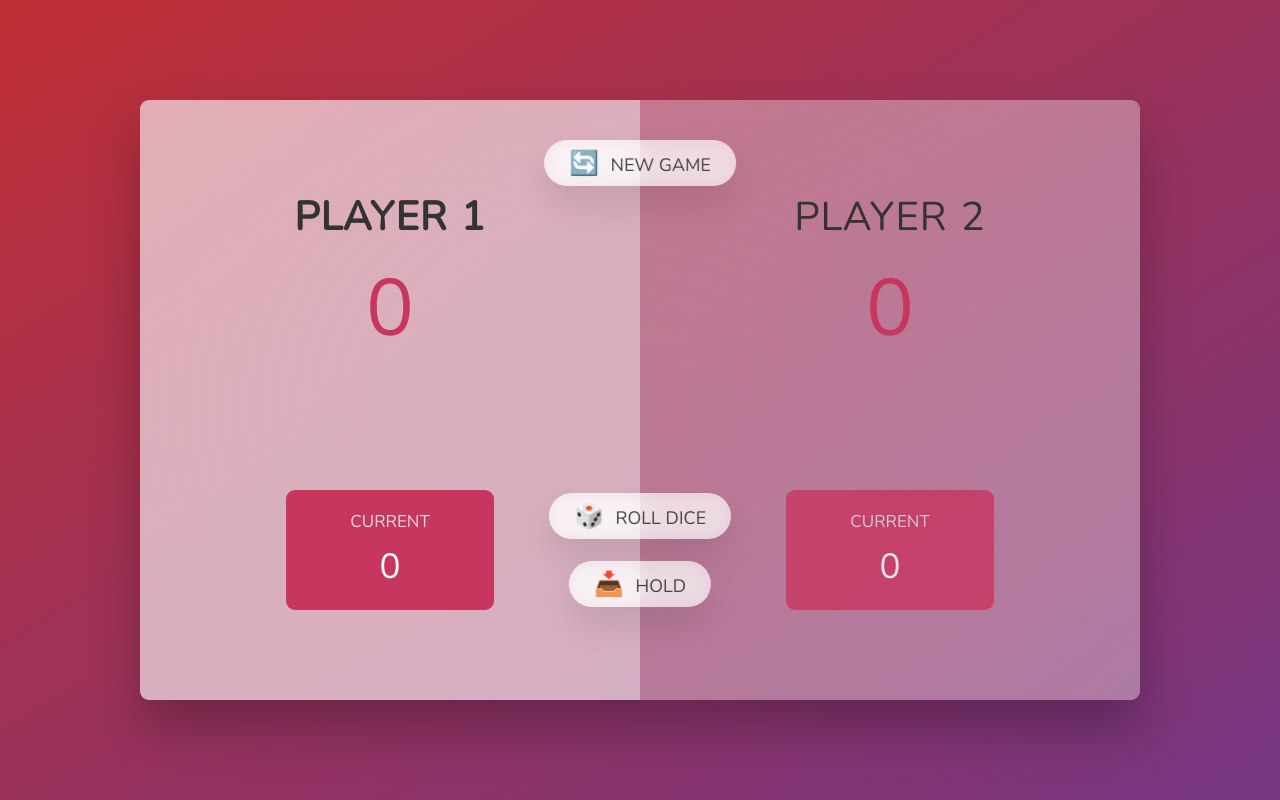
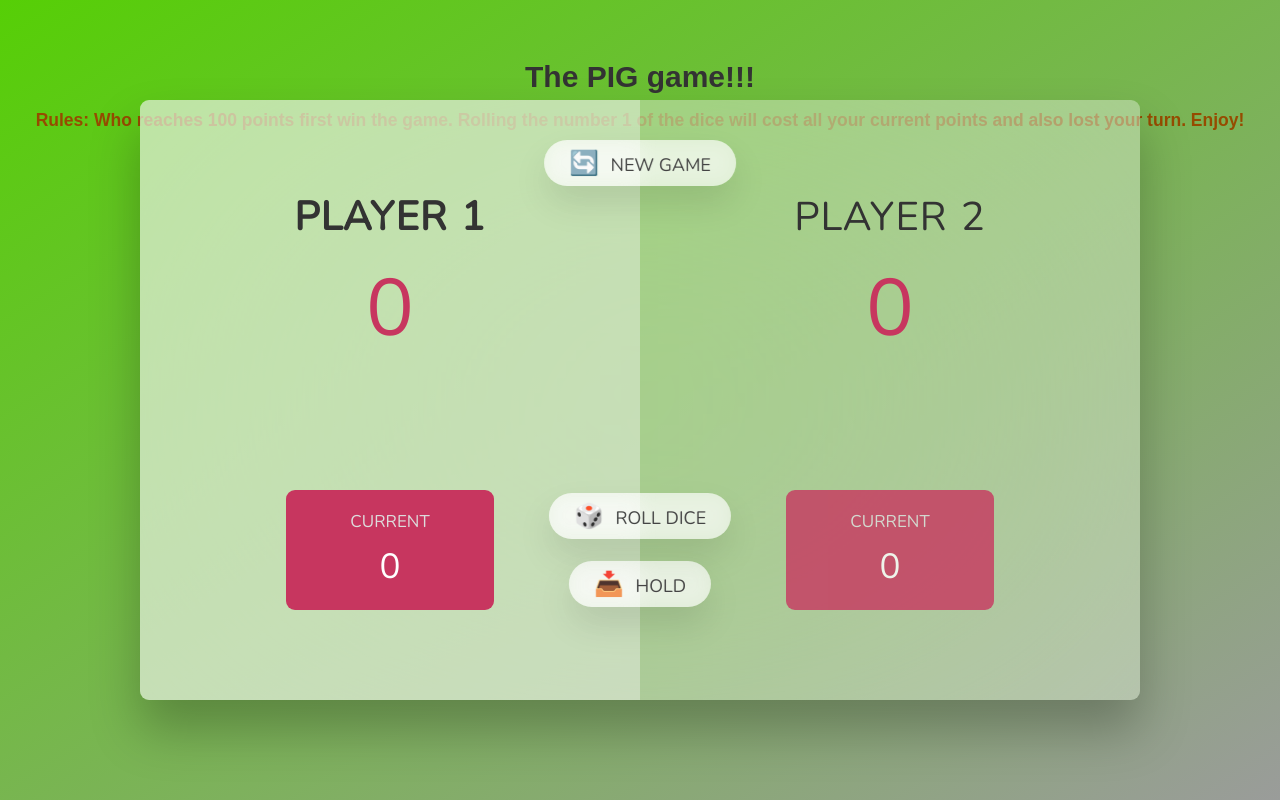
Before and after one commit to AndrewDev1720/CSDS221_PigGame, a plain HTML site: page index.html in a window 1280 px wide. Drawn offline with nearby package versions, Linux system fonts and the light colour scheme.

Commit message:
Second commit

```diff
--- a/index.html
+++ b/index.html
@@ -5,9 +5,11 @@
     <meta name="viewport" content="width=device-width, initial-scale=1.0" />
     <meta http-equiv="X-UA-Compatible" content="ie=edge" />
     <link rel="stylesheet" href="style.css" />
-    <title>Pig Game</title>
+    <title>Dice Rolling Game</title>
   </head>
-  <body>
+  <body class = 'background-image'>
+    <h1>The PIG game!!!</h1>
+    <h3>Rules: Who reaches 100 points first win the game. Rolling the number 1 of the dice will cost all your current points and also lost your turn. Enjoy!</h1>
     <main>
       <section class="player player--0 player--active">
         <h2 class="name" id="name--0">Player 1</h2>
--- a/script.js
+++ b/script.js
@@ -7,6 +7,8 @@ const score0El = document.querySelector('#score--0');
 const score1El = document.getElementById('score--1');
 const current0El = document.getElementById('current--0');
 const current1El = document.getElementById('current--1');
+const message = document.querySelector('h3');
+const backgroundColor = document.querySelector('body');
 
 const diceEl = document.querySelector('.dice');
 const btnNew = document.querySelector('.btn--new');
@@ -26,6 +28,9 @@ const init = function () {
   score1El.textContent = 0;
   current0El.textContent = 0;
   current1El.textContent = 0;
+  message.textContent = 'Rules: Who reaches 100 points first win the game. Rolling the number 1 of the dice will cost all your current points and also lost your turn. Enjoy!';
+  message.style.color = '#964B00'
+  backgroundColor.classList.add('background-image');
 
   diceEl.classList.add('hidden');
   player0El.classList.remove('player--winner');
@@ -88,6 +93,10 @@ btnHold.addEventListener('click', function () {
       document
         .querySelector(`.player--${activePlayer}`)
         .classList.remove('player--active');
+      message.textContent = `Congratulation player${activePlayer+1}, you won! 🎉🎉🎉🎉`
+      message.style.color = '#0000FF';
+      backgroundColor.classList.remove('background-image');
+      backgroundColor.style.backgroundColor = '#FFFF00';
     } else {
       // Switch to the next player
       switchPlayer();
--- a/style.css
+++ b/style.css
@@ -1,22 +1,36 @@
-@import url('https://fonts.googleapis.com/css2?family=Nunito&display=swap');
-
+@import url("https://fonts.googleapis.com/css2?family=Nunito&display=swap");
+@import url('https://fonts.googleapis.com/css?family=Press+Start+2P&display=swap');
 * {
   margin: 0;
   padding: 0;
   box-sizing: inherit;
 }
-
 html {
   font-size: 62.5%;
   box-sizing: border-box;
 }
-
+h1 {
+  font-size: 3rem;
+  font-family: 'Raleway',sans-serif;
+  font-weight: 800;
+  position: absolute;
+  top: 6rem;
+}
+h3{
+  font-size: 1.75rem;
+  font-family: 'Raleway',sans-serif;
+  position: absolute;
+  top: 11rem;
+  color: '#964B00';
+}
+.background-image {
+  background-image: linear-gradient(to top left, #9a9c9a 0%, #56cf06 100%);
+}
 body {
-  font-family: 'Nunito', sans-serif;
+  font-family: "Nunito", sans-serif;
   font-weight: 400;
   height: 100vh;
   color: #333;
-  background-image: linear-gradient(to top left, #753682 0%, #bf2e34 100%);
   display: flex;
   align-items: center;
   justify-content: center;
@@ -64,7 +78,7 @@ main {
 }
 
 .player--active {
-  background-color: rgba(255, 255, 255, 0.4);
+  background-color: rgba(245, 245, 245, 0.4);
 }
 .player--active .name {
   font-weight: 700;
@@ -158,7 +172,7 @@ main {
 }
 
 .player--winner {
-  background-color: #2f2f2f;
+  background-color: #b1fa07;
 }
 
 .player--winner .name {
```
